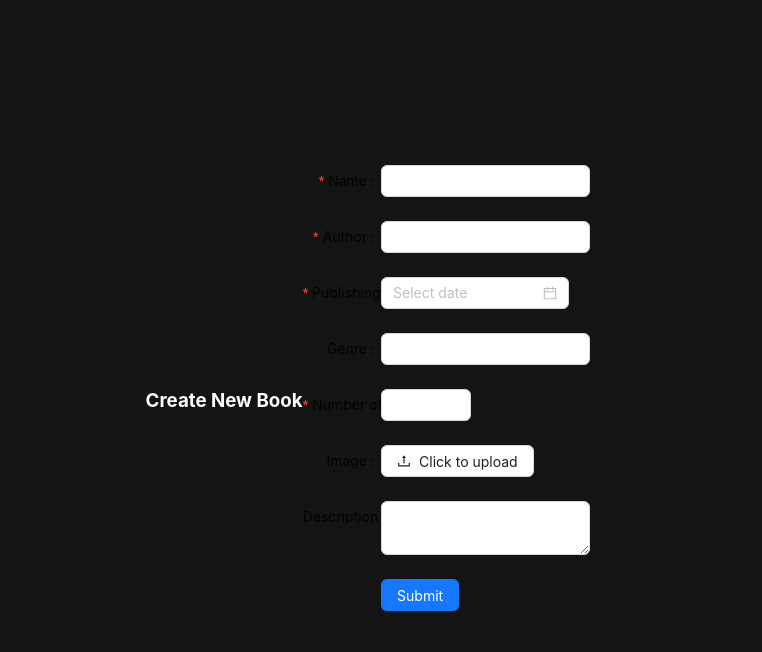
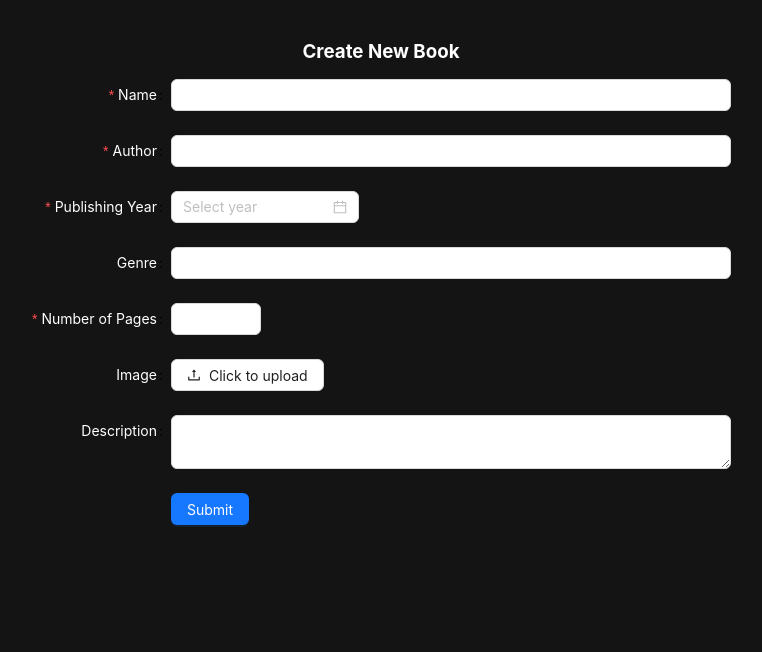
Before and after one commit to vitoriovarbanov/marcapo-task, a React (Create React App) app: page / in a window 1280 px wide. Both pictures are taken after a click on the button "Add new book". Shown: the top 652 px of the page, without its empty margins (259-1021 px from the left). Built offline with nearby package versions, Linux system fonts and the light colour scheme.

Commit message:
Added dayjs

```diff
--- a/package.json
+++ b/package.json
@@ -13,6 +13,7 @@
     "@typescript-eslint/eslint-plugin": "^6.18.1",
     "@typescript-eslint/parser": "^6.18.1",
     "antd": "^5.13.1",
+    "dayjs": "^1.11.10",
     "dotenv": "^16.3.1",
     "eslint": "^8.56.0",
     "eslint-config-prettier": "^9.1.0",
--- /dev/null
+++ b/src/Forms/BookForm.module.scss
@@ -0,0 +1,4 @@
+.bookForm {
+    width: 70%;
+    margin: auto;
+}
--- a/src/Forms/BookForm.tsx
+++ b/src/Forms/BookForm.tsx
@@ -2,6 +2,7 @@ import { observer } from 'mobx-react-lite';
 import { Form, Button, Input, InputNumber, DatePicker, Upload, message } from 'antd';
 import { UploadOutlined } from '@ant-design/icons';
 import { useFormSubmission } from '../hooks';
+import styles from './BookForm.module.scss';
 
 const BookForm: React.FC = observer(() => {
     const { formFields, setFormField, submitForm } = useFormSubmission();
@@ -34,40 +35,56 @@ const BookForm: React.FC = observer(() => {
     };
 
     return (
-        <Form form={form} onFinish={onFinish} labelCol={{ span: 6 }} wrapperCol={{ span: 16 }}>
-            <Form.Item label="Name" name="name" rules={[{ required: true, message: 'Please enter the name' }]}>
+        <Form
+            form={form}
+            onFinish={onFinish}
+            labelCol={{ span: 6 }}
+            wrapperCol={{ span: 16 }}
+            className={styles.bookForm}>
+            <Form.Item
+                label={<label style={{ color: 'white' }}>Name</label>}
+                name="name"
+                rules={[{ required: true, message: 'Please enter the name' }]}
+                className={styles.label}>
                 <Input value={formFields.name} onChange={(e) => setFormField('name', e.target.value)} />
             </Form.Item>
 
-            <Form.Item label="Author" name="author" rules={[{ required: true, message: 'Please enter the author' }]}>
+            <Form.Item
+                label={<label style={{ color: 'white' }}>Author</label>}
+                name="author"
+                rules={[{ required: true, message: 'Please enter the author' }]}>
                 <Input value={formFields.author} onChange={(e) => setFormField('author', e.target.value)} />
             </Form.Item>
 
             <Form.Item
-                label="Publishing Year"
+                label={<label style={{ color: 'white' }}>Publishing Year</label>}
                 name="publishingYear"
                 rules={[{ required: true, message: 'Please select the publishing year' }]}>
-                <DatePicker />
+                <DatePicker picker="year" />
             </Form.Item>
 
-            <Form.Item label="Genre" name="genre">
+            <Form.Item label={<label style={{ color: 'white' }}>Genre</label>} name="genre">
                 <Input value={formFields.genre} onChange={(e) => setFormField('genre', e.target.value)} />
             </Form.Item>
 
             <Form.Item
-                label="Number of Pages"
+                label={<label style={{ color: 'white' }}>Number of Pages</label>}
                 name="numberOfPages"
                 rules={[{ required: true, message: 'Please enter the number of pages' }]}>
                 <InputNumber min={1} />
             </Form.Item>
 
-            <Form.Item label="Image" name="image" valuePropName="fileList" getValueFromEvent={normFile}>
+            <Form.Item
+                label={<label style={{ color: 'white' }}>Image</label>}
+                name="image"
+                valuePropName="fileList"
+                getValueFromEvent={normFile}>
                 <Upload {...uploadProps} listType="picture">
                     <Button icon={<UploadOutlined />}>Click to upload</Button>
                 </Upload>
             </Form.Item>
 
-            <Form.Item label="Description" name="description">
+            <Form.Item label={<label style={{ color: 'white' }}>Description</label>} name="description">
                 <Input.TextArea
                     value={formFields.description}
                     onChange={(e) => setFormField('description', e.target.value)}
--- a/src/components/CreateBook/CreateBook.module.scss
+++ b/src/components/CreateBook/CreateBook.module.scss
@@ -1,7 +1,11 @@
 .formWrapper {
-    display: flex;
-    justify-content: center;
-    align-items: center;
+    display: block;
     width: 100%;
     height: 100vh;
+    padding: 40px;
 }
+
+.header {
+    margin-bottom: 16px;
+    text-align: center;
+}
--- a/src/hooks/useFormSubmission.ts
+++ b/src/hooks/useFormSubmission.ts
@@ -23,6 +23,8 @@ export const useFormSubmission = (): FormSubmissionHook => {
         setFormFields((prevFields) => ({ ...prevFields, [field]: value }));
     };
 
+    console.log(formFields);
+
     const submitForm = () => {
         const result = { ...formFields };
         // You can perform any additional logic here before submitting
--- a/src/index.css
+++ b/src/index.css
@@ -1,6 +1,7 @@
 * {
     margin: 0;
     padding: 0;
+    box-sizing: border-box;
 }
 
 body {
--- a/src/types/Book.ts
+++ b/src/types/Book.ts
@@ -1,8 +1,10 @@
+import type { Moment } from 'moment';
+
 export type Book = {
     id: string;
     name: string;
     author: string;
-    publishingYear?: number | null;
+    publishingYear?: Moment | null;
     genre?: string;
     numberOfPages?: number | null;
     image?: string;
```
Also changed, not shown: 1 other file (tests, documents, lock files or other folders).
